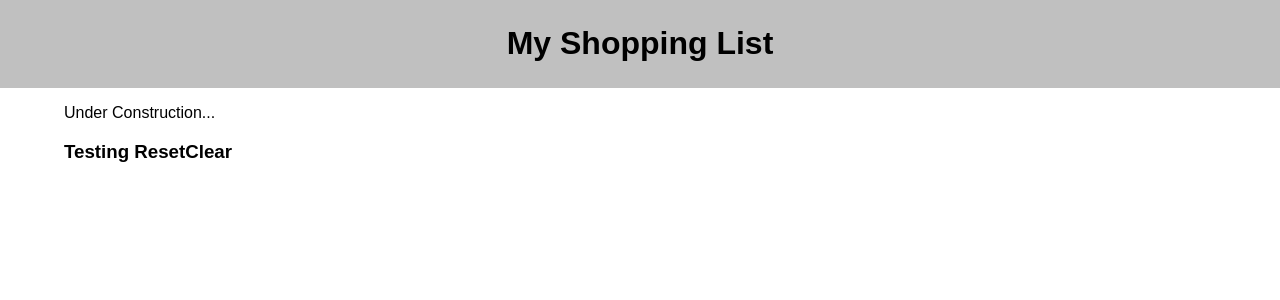
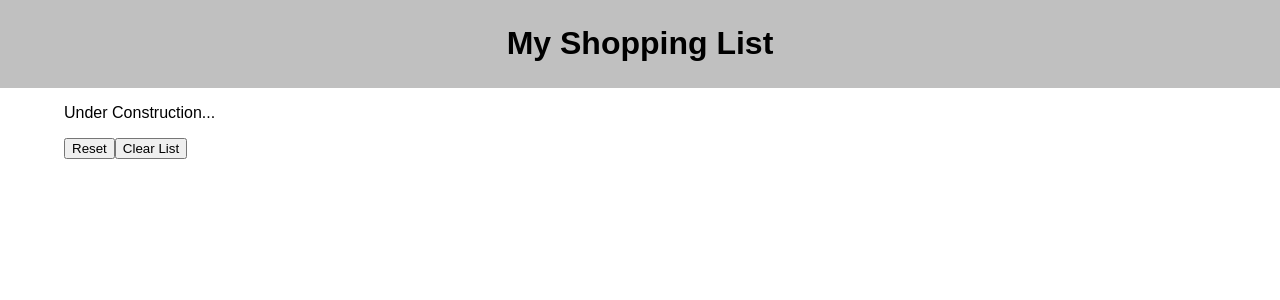
Before and after one commit to TuckerLandis/group-fs-react-shopping-list, a React (Create React App) app: page / in a window 1280 px wide. Shown: the top 300 px of the page. Built offline with nearby package versions, Linux system fonts and the light colour scheme; no server answers.

Commit message:
Made reset and clear buttons, added an event listener for the clear button

```diff
--- a/src/components/ResetClear/ResetClear.jsx
+++ b/src/components/ResetClear/ResetClear.jsx
@@ -1,7 +1,13 @@
-function ResetClear () {
+function ResetClear ({shoppingList}) {
 
+    const handleClear = () => {
+        console.log('Clicked!');
+    }
     return (
-        <h3>Testing ResetClear</h3>
+        <>
+            <button>Reset</button>
+            <button onClick={handleClear}>Clear List</button>
+        </>
     )
 }
 
```
